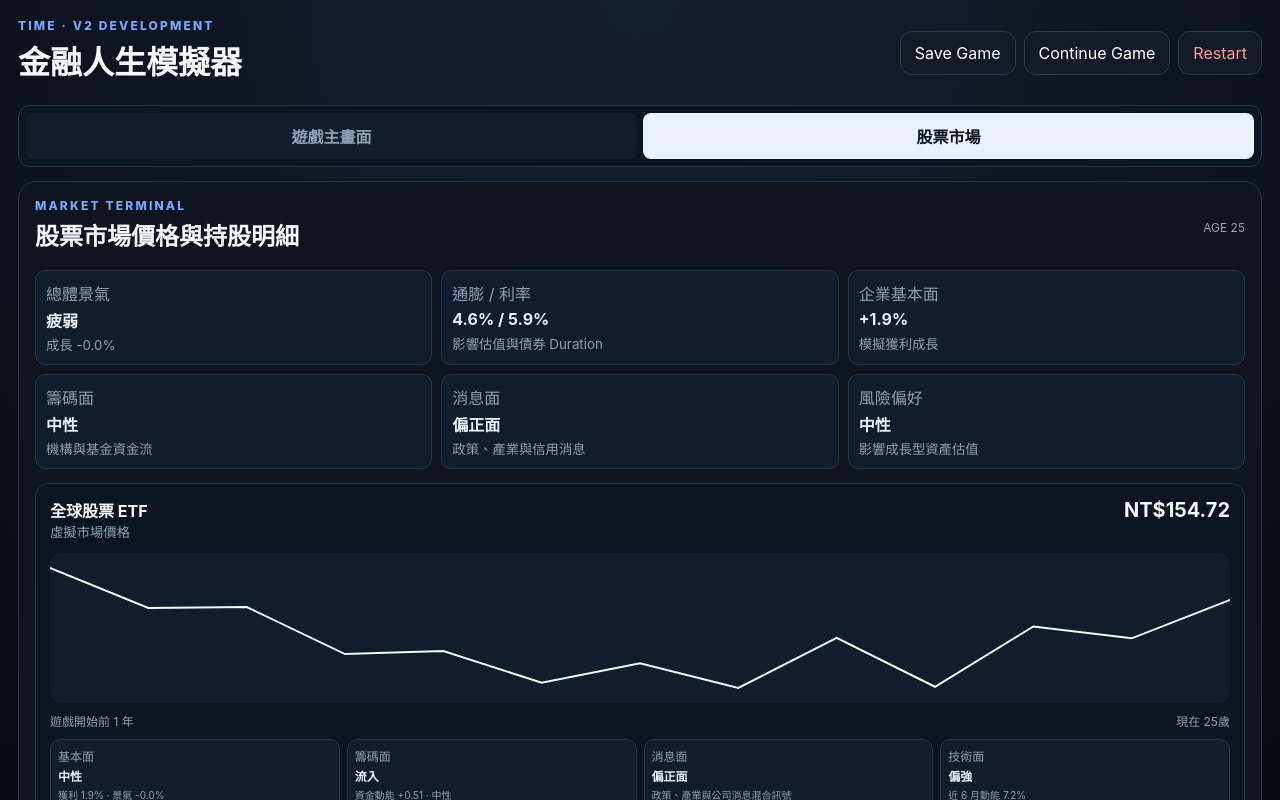
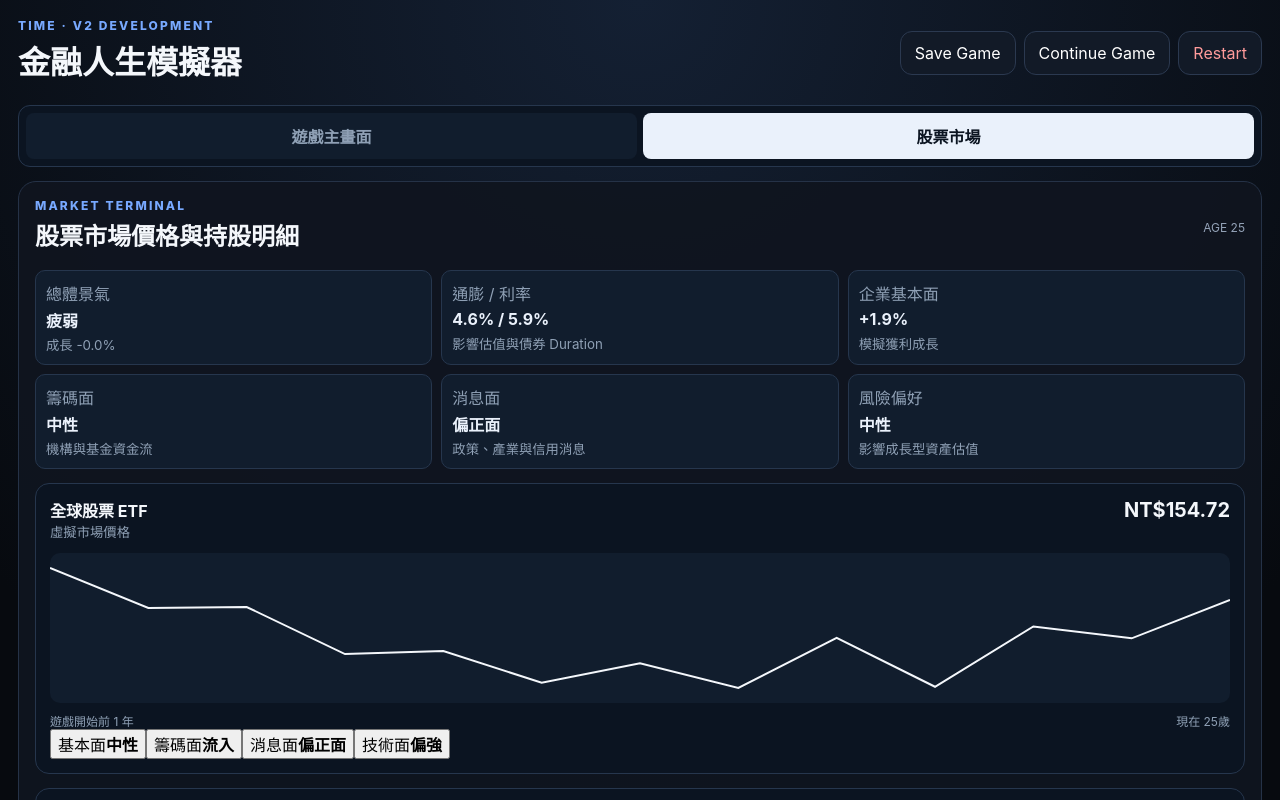
Before and after one commit to yamacha0214-glitch/time-financial-life-simulator, a Next.js app: page / in a window 1280 px wide. Both pictures are taken after a click on the button "股票市場". Shown: the top 800 px of the page. Built offline with nearby package versions, Linux system fonts and the light colour scheme.

Commit message:
Make market research details collapsible by category

```diff
--- a/app/page.tsx
+++ b/app/page.tsx
@@ -344,6 +344,8 @@ export default function Page() {
   const [bondPrices, setBondPrices] = useState<Record<string, number>>(initialMarket.bondPrices);
   const [bondTradeUnits, setBondTradeUnits] = useState<Record<string, string>>({});
   const [marketSignals, setMarketSignals] = useState<MarketSignals>(initialMarket.signals);
+  const [openResearch, setOpenResearch] = useState<string | null>(null);
+  const toggleResearch = (key:string) => setOpenResearch((current)=>current===key?null:key);
 
   useEffect(() => {
     setIsMounted(true);
@@ -1032,21 +1034,33 @@ export default function Page() {
             return <div className="market-card" key={product.id}><div className="market-quote"><div><strong>{product.label.split('｜')[0]}</strong><small>虛擬市場價格</small></div><b>NT${price.toFixed(2)}</b></div>
               <svg className="price-chart" viewBox="0 0 100 100" preserveAspectRatio="none"><polyline points={points}/></svg>
               <div className="market-years"><span>遊戲開始前 1 年</span><span>現在 {game.age}歲</span></div>
-              <div className="research-grid">
-                <span>基本面 <b>{signalLabel(research.fundamental,'改善','承壓')}</b><small>獲利 {(marketSignals.earnings*100).toFixed(1)}% · 景氣 {(marketSignals.growth*100).toFixed(1)}%</small></span>
-                <span>籌碼面 <b>{signalLabel(research.flow,'流入','流出')}</b><small>資金動能 {research.flow>=0?'+':''}{research.flow.toFixed(2)} · {signalLabel(marketSignals.riskAppetite,'Risk-on','Risk-off')}</small></span>
-                <span>消息面 <b>{signalLabel(research.news,'偏正面','偏負面')}</b><small>政策、產業與公司消息混合訊號</small></span>
-                <span>技術面 <b>{signalLabel(research.technical,'偏強','偏弱')}</b><small>近 6 月動能 {hist.length>2?(((price/hist[Math.max(0,hist.length-7)])-1)*100).toFixed(1):'0.0'}%</small></span>
+              <div className="research-tabs">
+                {[
+                  ['fundamental','基本面',signalLabel(research.fundamental,'改善','承壓')],
+                  ['flow','籌碼面',signalLabel(research.flow,'流入','流出')],
+                  ['news','消息面',signalLabel(research.news,'偏正面','偏負面')],
+                  ['technical','技術面',signalLabel(research.technical,'偏強','偏弱')],
+                ].map(([key,label,status])=><button key={key} onClick={()=>toggleResearch(product.id+'-'+key)} className={openResearch===product.id+'-'+key?'active':''}><span>{label}</span><b>{status}</b></button>)}
               </div>
+              {openResearch===product.id+'-fundamental' && <div className="research-detail"><strong>基本面詳細資訊</strong><p>企業獲利成長 {(marketSignals.earnings*100).toFixed(1)}% · 景氣成長 {(marketSignals.growth*100).toFixed(1)}% · 政策利率 {(marketSignals.policyRate*100).toFixed(1)}%</p><p>觀察企業創造現金流與獲利能力，以及利率對估值的壓力。這些因素會影響長期報酬，但不直接決定短期價格。</p></div>}
+              {openResearch===product.id+'-flow' && <div className="research-detail"><strong>籌碼面詳細資訊</strong><p>資金動能 {research.flow>=0?'+':''}{research.flow.toFixed(2)} · 市場風險偏好 {signalLabel(marketSignals.riskAppetite,'Risk-on','Risk-off')}</p><p>模擬法人、基金與市場資金流向。資金流入可能推升需求，但也可能發生在價格已經偏高的階段。</p></div>}
+              {openResearch===product.id+'-news' && <div className="research-detail"><strong>消息面詳細資訊</strong><p>消息強度 {research.news>=0?'+':''}{research.news.toFixed(2)} · 通膨 {(marketSignals.inflation*100).toFixed(1)}%</p><p>綜合政策、產業與企業消息。市場可能提前反映消息，因此好消息不保證公布後繼續上漲。</p></div>}
+              {openResearch===product.id+'-technical' && <div className="research-detail"><strong>技術面詳細資訊</strong><p>近 6 月價格動能 {hist.length>2?(((price/hist[Math.max(0,hist.length-7)])-1)*100).toFixed(1):'0.0'}% · 技術訊號 {research.technical.toFixed(2)}</p><p>根據近期價格方向與市場雜訊形成趨勢訊號，只描述市場行為，不代表未來必然延續。</p></div>}
             </div>
           })}
           <div className="panel-header"><h2>債券市場與持倉</h2><span>{bondHoldings.length} 筆</span></div>
-          {productCatalog.bonds.map((product)=>{const research=bondResearch(product.id,marketSignals);return <div className="market-card" key={'market-'+product.id}><div className="market-quote"><div><strong>{product.label.split('｜')[0]}</strong><small>每 100 面額市場報價</small></div><b>{(bondPrices[product.id]||100).toFixed(2)}</b></div><div className="research-grid">
-              <span>基本面 <b>{signalLabel(research.fundamental,'改善','承壓')}</b><small>景氣 {(marketSignals.growth*100).toFixed(1)}% · 信用利差 {(marketSignals.creditSpread*100).toFixed(1)}%</small></span>
-              <span>籌碼面 <b>{signalLabel(research.flow,'需求偏強','需求偏弱')}</b><small>{signalLabel(-marketSignals.riskAppetite,'避險資金增加','避險資金減少')}</small></span>
-              <span>消息面 <b>{signalLabel(research.news,'偏正面','偏負面')}</b><small>政策、信用與總體消息混合訊號</small></span>
-              <span>利率面 <b>{signalLabel(research.rate,'有利','不利')}</b><small>政策利率 {(marketSignals.policyRate*100).toFixed(1)}% · 通膨 {(marketSignals.inflation*100).toFixed(1)}%</small></span>
-            </div></div>})}
+          {productCatalog.bonds.map((product)=>{const research=bondResearch(product.id,marketSignals);return <div className="market-card" key={'market-'+product.id}><div className="market-quote"><div><strong>{product.label.split('｜')[0]}</strong><small>每 100 面額市場報價</small></div><b>{(bondPrices[product.id]||100).toFixed(2)}</b></div><div className="research-tabs">
+              {[
+                ['fundamental','基本面',signalLabel(research.fundamental,'改善','承壓')],
+                ['flow','籌碼面',signalLabel(research.flow,'需求偏強','需求偏弱')],
+                ['news','消息面',signalLabel(research.news,'偏正面','偏負面')],
+                ['rate','利率面',signalLabel(research.rate,'有利','不利')],
+              ].map(([key,label,status])=><button key={key} onClick={()=>toggleResearch(product.id+'-'+key)} className={openResearch===product.id+'-'+key?'active':''}><span>{label}</span><b>{status}</b></button>)}
+            </div>
+            {openResearch===product.id+'-fundamental' && <div className="research-detail"><strong>基本面詳細資訊</strong><p>景氣成長 {(marketSignals.growth*100).toFixed(1)}% · 信用利差 {(marketSignals.creditSpread*100).toFixed(1)}%</p><p>政府債較重視通膨與償債環境；公司債另外受到企業信用與景氣循環影響。</p></div>}
+            {openResearch===product.id+'-flow' && <div className="research-detail"><strong>籌碼面詳細資訊</strong><p>{signalLabel(-marketSignals.riskAppetite,'避險資金增加','避險資金減少')} · 需求訊號 {research.flow.toFixed(2)}</p><p>市場 Risk-off 時資金可能流向高品質債券，但公司債仍可能因信用風險承壓。</p></div>}
+            {openResearch===product.id+'-news' && <div className="research-detail"><strong>消息面詳細資訊</strong><p>消息強度 {research.news>=0?'+':''}{research.news.toFixed(2)}</p><p>涵蓋央行政策、信用評級、通膨與總體消息；市場可能在消息公布前就先行定價。</p></div>}
+            {openResearch===product.id+'-rate' && <div className="research-detail"><strong>利率面詳細資訊</strong><p>政策利率 {(marketSignals.policyRate*100).toFixed(1)}% · 通膨 {(marketSignals.inflation*100).toFixed(1)}%</p><p>殖利率上升通常壓低既有債券價格；期限越長，Duration 帶來的價格敏感度通常越高。</p></div>}</div>})}
           {bondHoldings.map(h=>{const quote=bondPrices[h.productId]||100;const value=(h.bondUnits||0)*(h.faceValue||10000)*quote/100;return <div className="stock-statement" key={'bond-'+h.id}><div><strong>{h.label.split('｜')[0]}</strong><small>{h.boughtAge}歲買入</small></div><div><span>持有張數</span><b>{h.bondUnits||0}</b></div><div><span>面額</span><b>NT${roundMoney((h.bondUnits||0)*(h.faceValue||10000)).toLocaleString('en-US')}</b></div><div><span>買入價</span><b>{(h.buyPrice||100).toFixed(2)}</b></div><div><span>目前報價</span><b>{quote.toFixed(2)}</b></div><div><span>目前市值</span><b>NT${roundMoney(value).toLocaleString('en-US')}</b></div><div><span>Coupon</span><b>{((h.couponRate||0)*100).toFixed(1)}%</b></div><div><span>剩餘年期</span><b>{Math.max(0,(h.boughtAge+(h.maturityYears||0))-game.age)} 年</b></div><div className="stock-sell-order"><label className="money-input-wrap"><span>賣出張數</span><input inputMode="numeric" pattern="[0-9]*" value={bondTradeUnits['sell-'+h.id]||''} onChange={(e)=>setBondTradeUnits(c=>({...c,['sell-'+h.id]:e.target.value.replace(/[^0-9]/g,'')}))}/></label></div><button className="danger" onClick={()=>sellBond(h.id)}>賣出債券</button></div>})}
           <div className="panel-header"><h2>我的持股明細</h2><span>{stockHoldings.length} 筆</span></div>
           {stockHoldings.length===0?<p>目前沒有持股。</p>:stockHoldings.map(h=>{const price=stockPrices[h.productId]||100;const value=(h.shares||0)*price;const pnl=value-h.amount;return <div className="stock-statement" key={h.id}>
```
